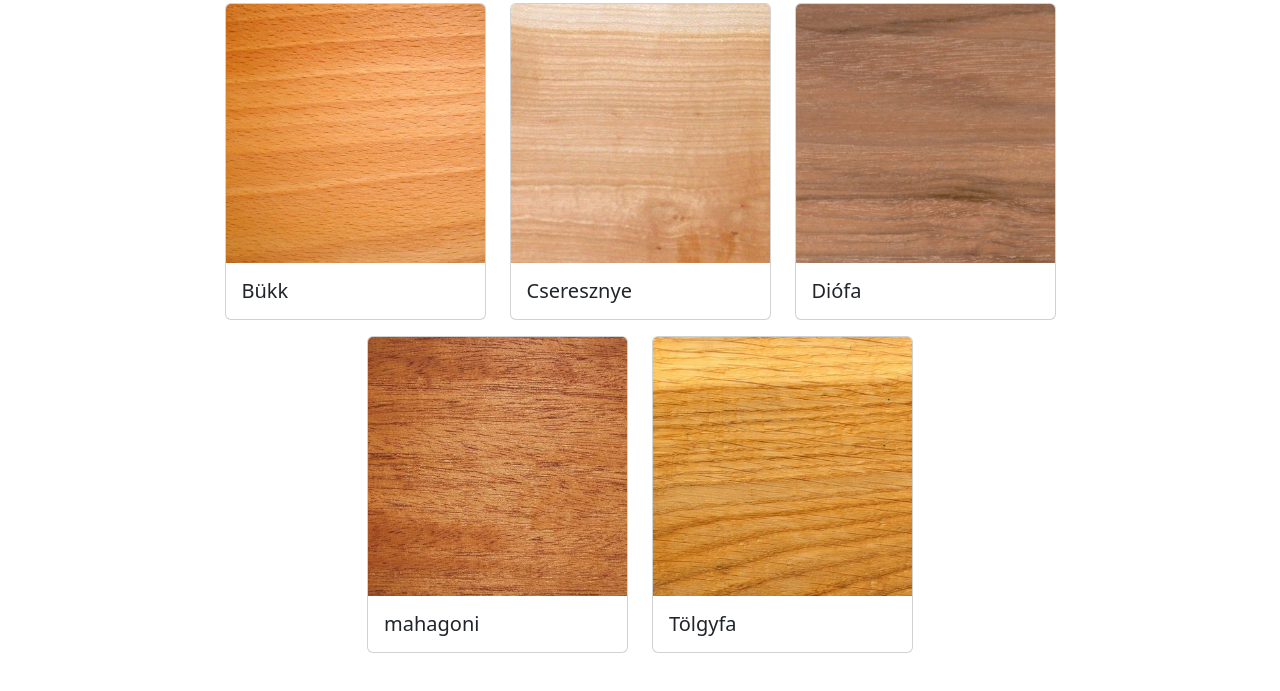
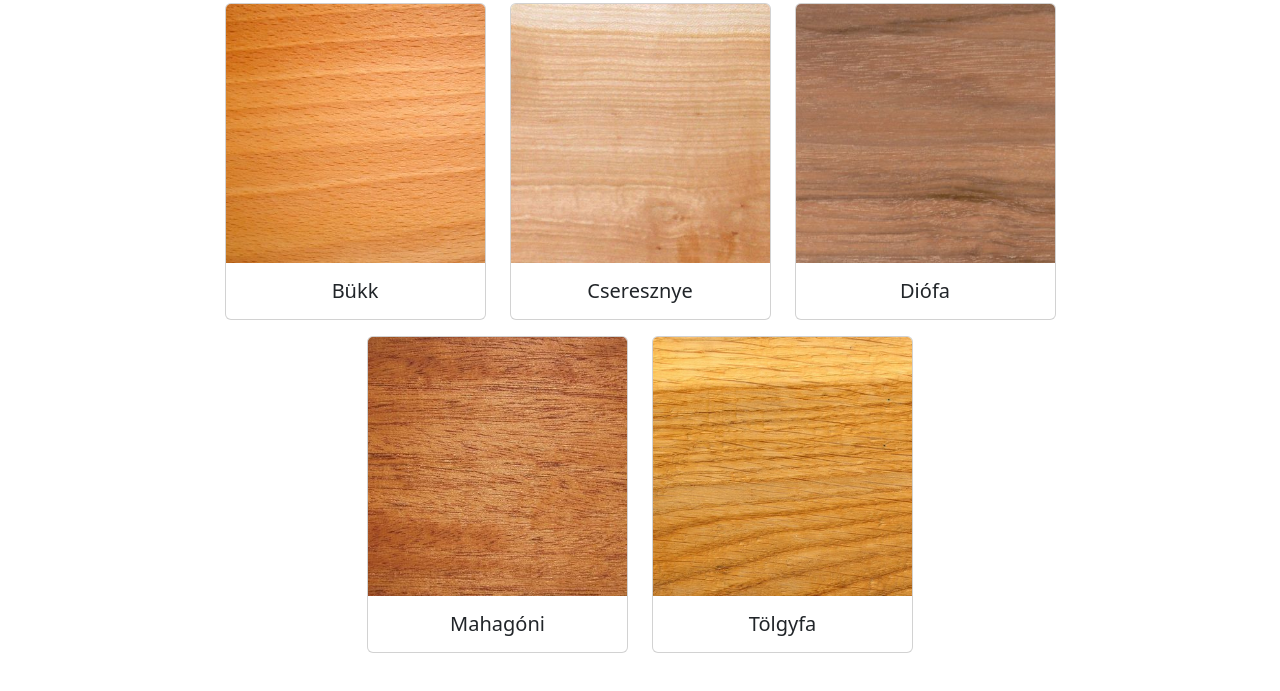
Before and after one commit to n-szilard/webes-projekt, a plain HTML site: page oldal/faanyagok.html in a window 1280 px wide. Shown: the part 109-800 px from the top of the page. Drawn offline with nearby package versions, Linux system fonts and the light colour scheme.

Commit message:
Szöveg középre igazítása

```diff
--- a/oldal/faanyagok.html
+++ b/oldal/faanyagok.html
@@ -38,7 +38,7 @@
 
     <p class="h1 text-center">Faanyagok</p>
 
-        <div class="row justify-content-center mb-3">
+        <div class="row justify-content-center mb-3 text-center">
             <div class="col-3">
                 <div class="card">
                     <img src="/kepek/bukk.jpg" class="card-img-top" alt="...">
@@ -65,12 +65,12 @@
             </div>
         </div>
 
-        <div class="row justify-content-center">
+        <div class="row justify-content-center text-center">
             <div class="col-3">
                 <div class="card">
                     <img src="/kepek/mahagoni.jpg" class="card-img-top" alt="...">
                     <div class="card-body">
-                        <h5 class="card-text">mahagoni</h5>
+                        <h5 class="card-text">Mahagóni</h5>
                     </div>
                 </div>
             </div>
```
